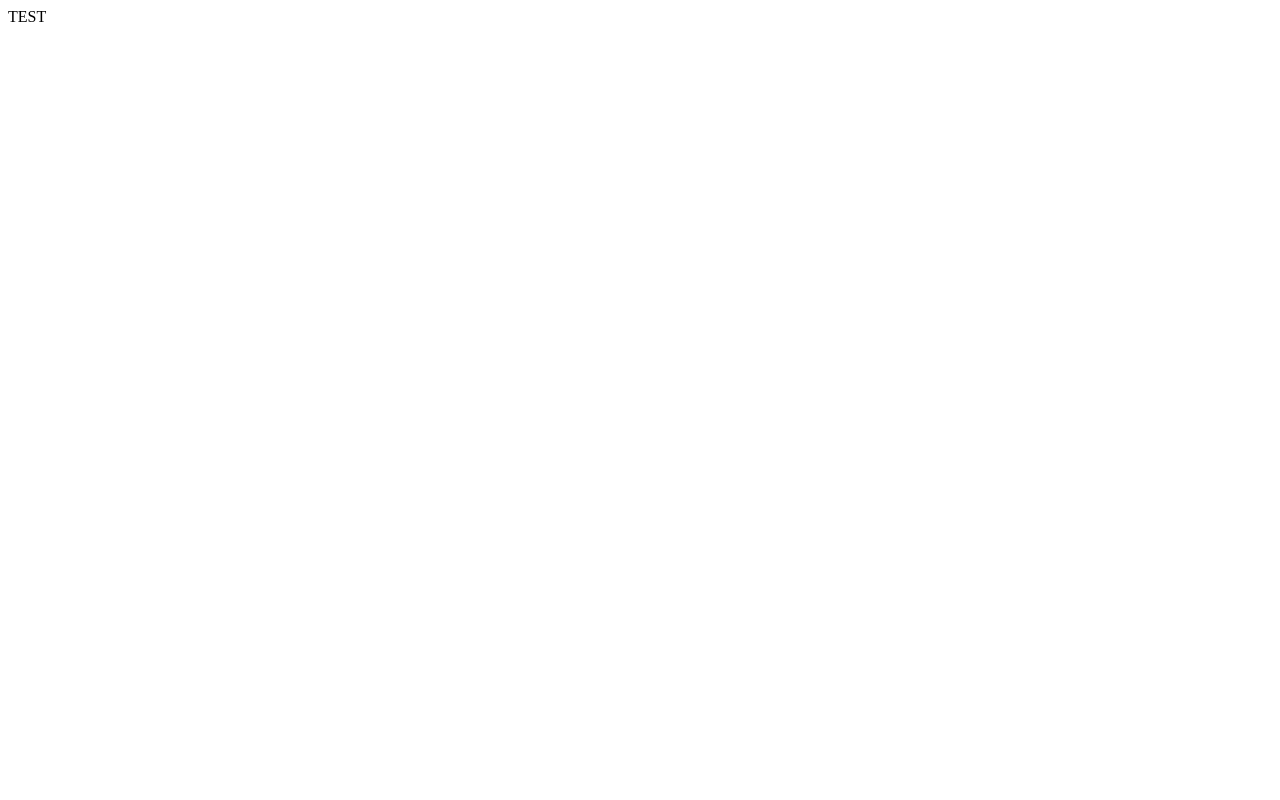
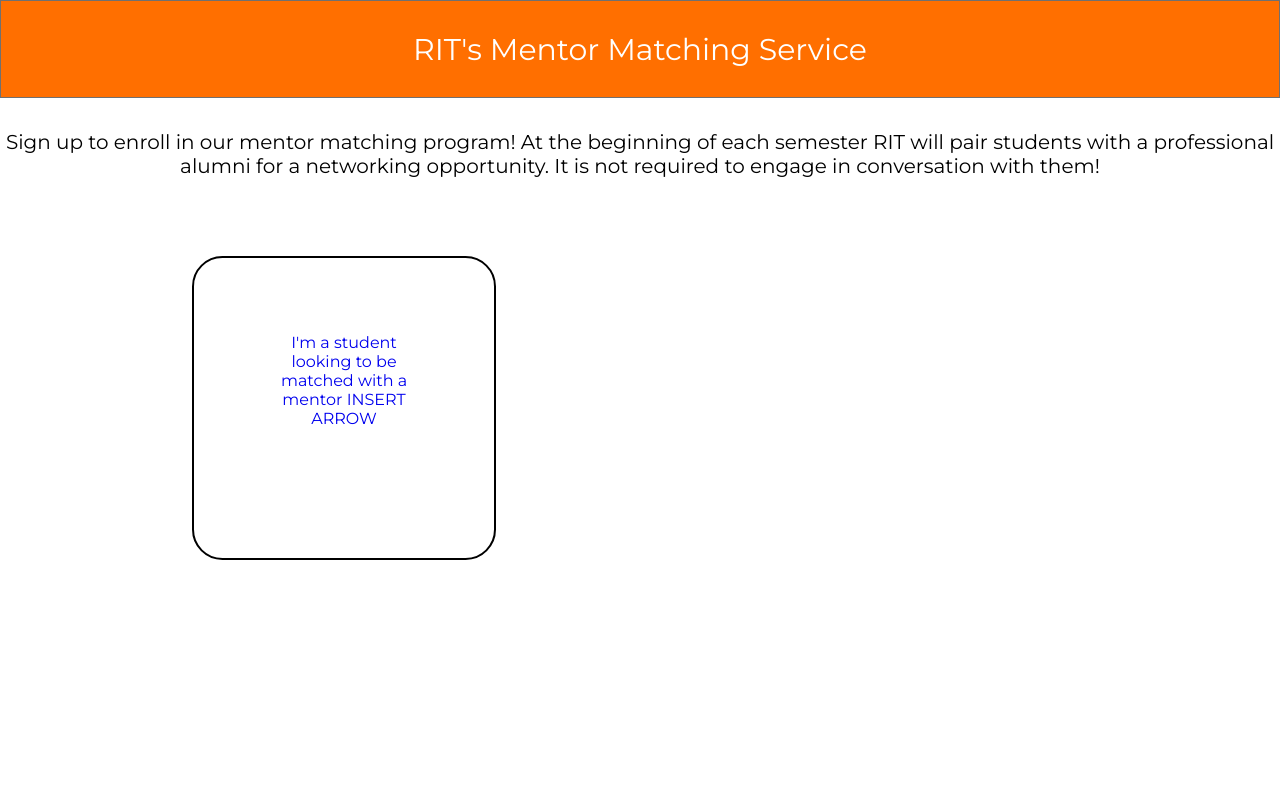
Before and after one commit to nishadpasricha/mentormatching, a Flask app: page / in a window 1280 px wide. Before the commit the page is almost empty. Run offline with Flask 2, Linux system fonts and the light colour scheme.

Commit message:
student flow start + student submit page creation

```diff
--- a/main.py
+++ b/main.py
@@ -7,4 +7,9 @@
 def home():
     return render_template('home.html')
 
+
+@app.route('/studentsubmit',methods= ['GET', 'POST'])
+def studentsubmit():
+    return render_template('studentsubmit.html')
+
 #testing staging
--- a/templates/home.html
+++ b/templates/home.html
@@ -1 +1,94 @@
-TEST
+<!DOCTYPE html>
+
+<html>
+<title>Home/Sign up for RIT's MentorMatching</title>
+
+<style>
+    @import url('https://fonts.googleapis.com/css?family=Montserrat:400,800');
+
+    body {
+    background-color:#ffffff;
+    margin: 0;
+    width: 100%;
+    height: 100%;
+    padding: 0;
+    position: block;
+    overflow: hidden;
+
+}
+
+.headerbanner {
+  border-style: solid;
+  border-width: 1px;
+  border-color: rgb(112, 112, 112);
+  font-style: normal;
+  position: relative;
+  height: 6rem;
+  width: auto;
+  background-color: rgb(255, 111, 0);
+  text-align: center;
+  font-family: Montserrat;
+  font-size: 30px;
+  color: white;
+}
+
+.heading1 {
+    width: auto;
+    height: 46px;
+    position: relative;
+    text-align: center;
+    font-family: Montserrat;
+    font-size: 20px;
+    font-weight: 300;
+    color: black;
+    padding-top: 2rem;
+}
+
+.studentselect {
+
+    position: relative;
+    height: 300px;
+    width: 300px;
+    border-color: black;
+    border-style: solid;
+    display: inline-block;
+    background-color: #ffffff;
+    border-width: 2px;
+    border-radius: 10%;
+    left: 12rem;
+    top: 5rem;
+
+}
+
+.centertext {
+    text-align: center;
+    font-family: Montserrat;
+    font-size: 16px;
+    width: auto;
+    padding: 75px;
+}
+
+</style>
+<script>
+
+</script>
+
+<body>
+<div class = "headerbanner">
+<p>RIT's Mentor Matching Service</p>
+</div>
+<div class = "heading1"> Sign up to enroll in our mentor matching program!
+    At the beginning of each semester RIT will pair students with a professional
+    alumni for a networking opportunity.
+    It is not required to engage in conversation with them!
+</div>
+<a href = "/studentsubmit"><div class = "studentselect">
+    <div class = "centertext">
+        I'm a student looking to be matched with a mentor INSERT ARROW
+    </div>
+</div>
+</a>
+
+</body>
+
+</html>
--- /dev/null
+++ b/templates/studentsubmit.html
@@ -0,0 +1 @@
+SUCCESS
```
